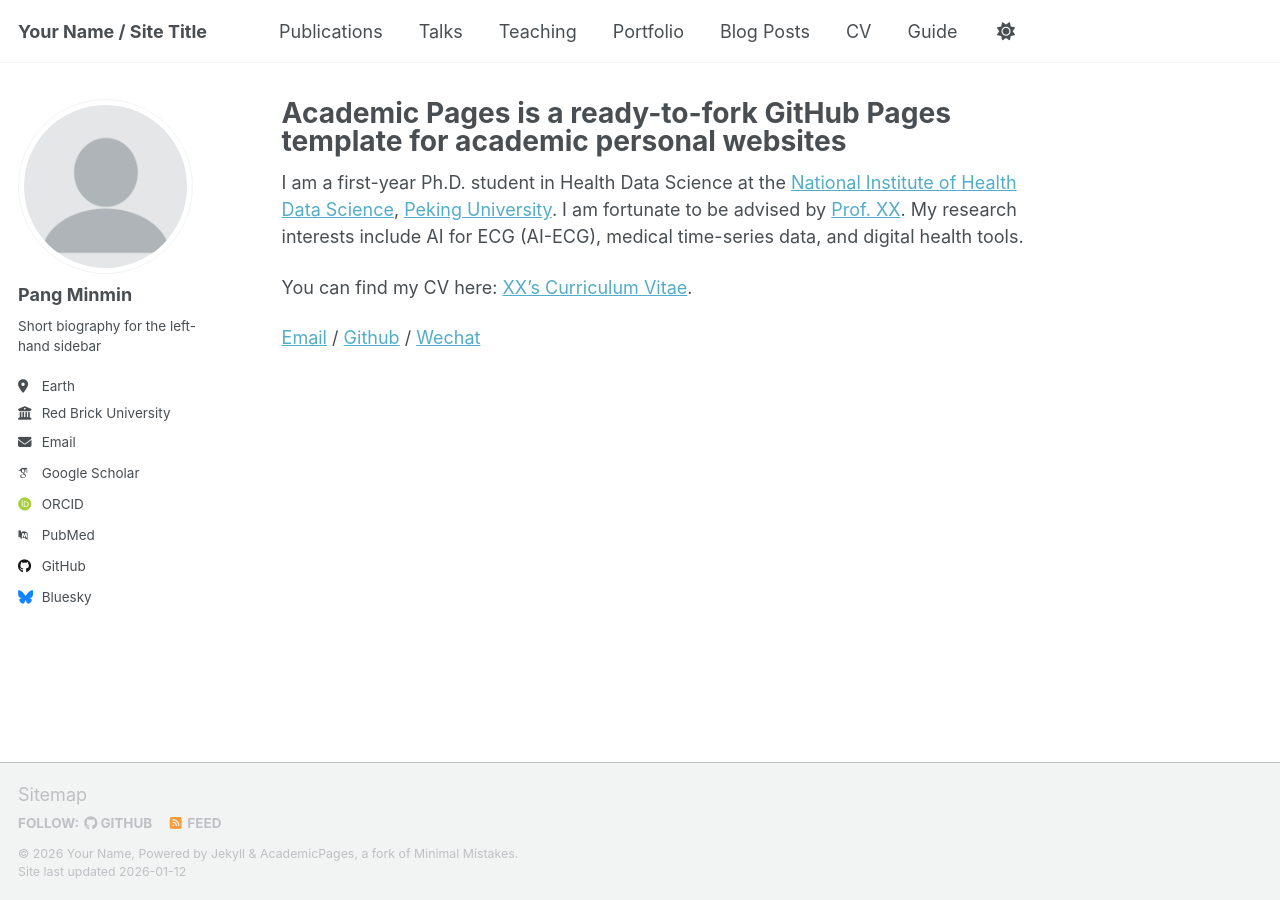
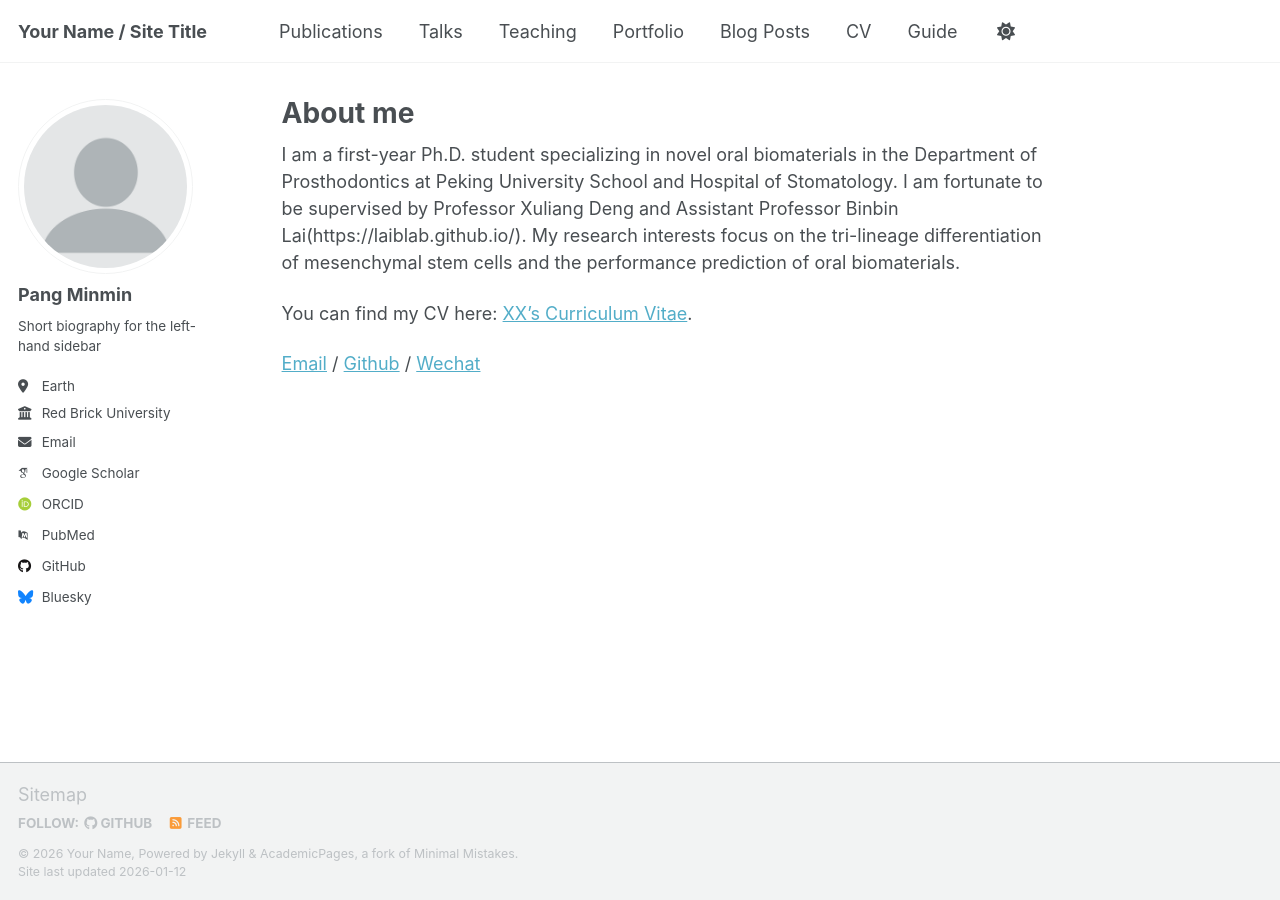
Before and after one commit to pangminmin/pangminmin.github.io, a Jekyll site: the page built from _pages/about.md, in a window 1280 px wide. Built offline with Jekyll 4.4.1, drawn with Linux system fonts in a browser that asks for light colours; some web fonts are replaced; a script that is not in the unit is left out.

Commit message:
Revise 'About' page content and title
Updated personal information and research focus.

```diff
--- a/_pages/about.md
+++ b/_pages/about.md
@@ -1,13 +1,13 @@
 ---
 permalink: /
-title: "Academic Pages is a ready-to-fork GitHub Pages template for academic personal websites"
+title: "About me"
 author_profile: true
 redirect_from:
   - /about/
   - /about.html
 ---
 
-I am a first-year Ph.D. student in Health Data Science at the [National Institute of Health Data Science](https://www.nihds.pku.edu.cn/), [Peking University](https://www.pku.edu.cn/). I am fortunate to be advised by [Prof. XX](). My research interests include AI for ECG (AI-ECG), medical time-series data, and digital health tools.
+I am a first-year Ph.D. student specializing in novel oral biomaterials in the Department of Prosthodontics at Peking University School and Hospital of Stomatology. I am fortunate to be supervised by Professor Xuliang Deng and Assistant Professor Binbin Lai(https://laiblab.github.io/). My research interests focus on the tri-lineage differentiation of mesenchymal stem cells and the performance prediction of oral biomaterials.
 
 You can find my CV here: [XX's Curriculum Vitae](../assets/Curriculum_Vitae.pdf).
 
```
